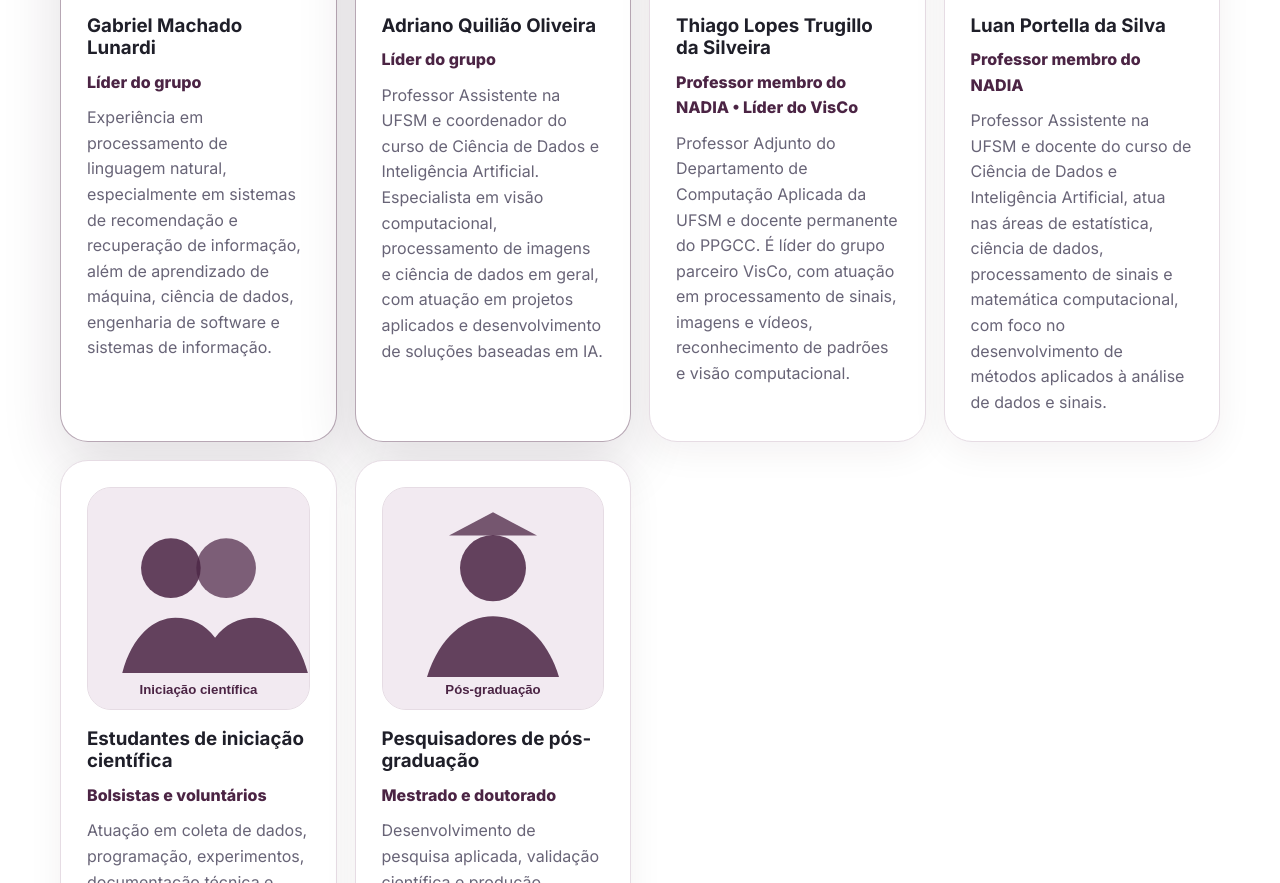
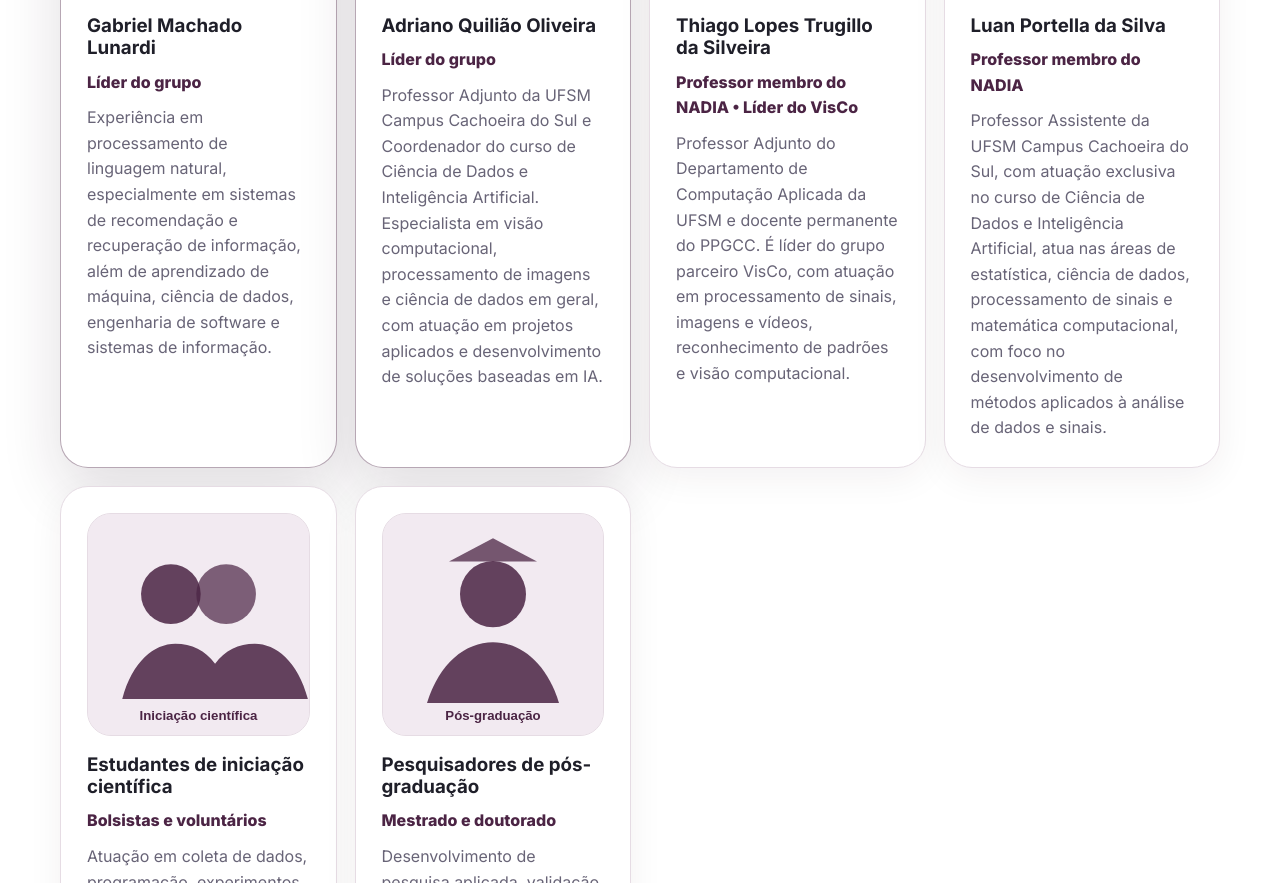
Before and after one commit to nadiaufsm/nadiaufsm.github.io, a plain HTML site: page index.html in a window 1280 px wide. Shown: the part 4477-5360 px from the top of the page. Drawn offline with Linux system fonts and the light colour scheme.

Commit message:
Update index.html

```diff
--- a/index.html
+++ b/index.html
@@ -193,7 +193,7 @@
           <div class="person-photo"><img src="assets/pessoas/adriano-quiliao.jpeg" alt="Foto de Adriano Quilião Oliveira" /></div>
           <h3>Adriano Quilião Oliveira</h3>
           <p class="role">Líder do grupo</p>
-          <p>Professor Assistente na UFSM e coordenador do curso de Ciência de Dados e Inteligência Artificial. Especialista em visão computacional, processamento de imagens e ciência de dados em geral, com atuação em projetos aplicados e desenvolvimento de soluções baseadas em IA.</p>
+          <p>Professor Adjunto da UFSM Campus Cachoeira do Sul e Coordenador do curso de Ciência de Dados e Inteligência Artificial. Especialista em visão computacional, processamento de imagens e ciência de dados em geral, com atuação em projetos aplicados e desenvolvimento de soluções baseadas em IA.</p>
         </article>
         <article class="person-card">
           <div class="person-photo"><img src="assets/pessoas/thiago-trugillo.png" alt="Foto de Thiago Lopes Trugillo da Silveira" /></div>
@@ -205,7 +205,7 @@
           <div class="person-photo"><img src="assets/pessoas/luan.jpeg" alt="Foto de Luan Portella da Silva" /></div>
           <h3>Luan Portella da Silva</h3>
           <p class="role">Professor membro do NADIA</p>
-          <p>Professor Assistente na UFSM e docente do curso de Ciência de Dados e Inteligência Artificial, atua nas áreas de estatística, ciência de dados, processamento de sinais e matemática computacional, com foco no desenvolvimento de métodos aplicados à análise de dados e sinais.</p>
+          <p>Professor Assistente da UFSM Campus Cachoeira do Sul, com atuação exclusiva no curso de Ciência de Dados e Inteligência Artificial, atua nas áreas de estatística, ciência de dados, processamento de sinais e matemática computacional, com foco no desenvolvimento de métodos aplicados à análise de dados e sinais.</p>
         </article>
         <article class="person-card">
           <div class="person-photo"><img src="assets/pessoas/estudantes-ic.svg" alt="Foto ou imagem representativa de estudantes de iniciação científica" /></div>
```
